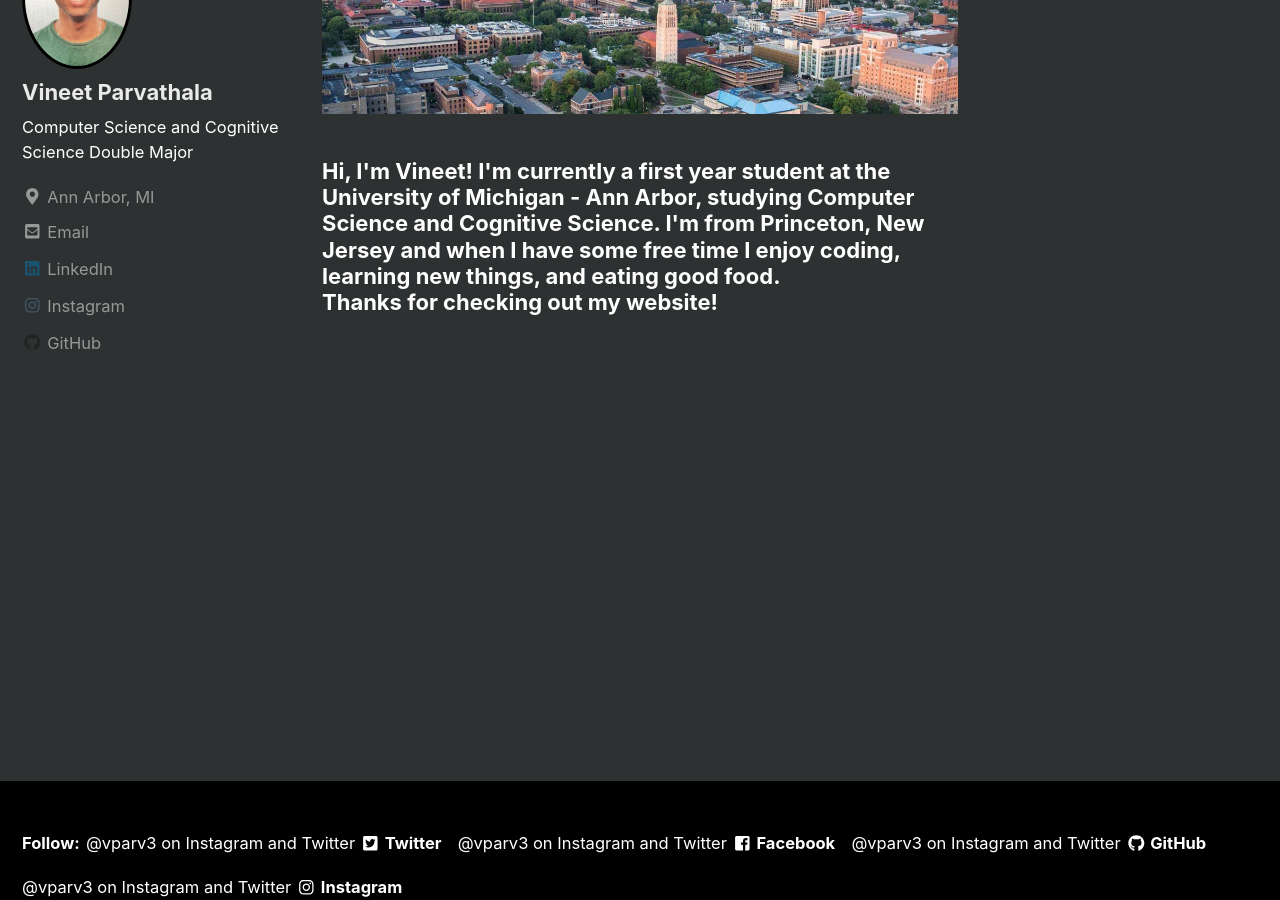
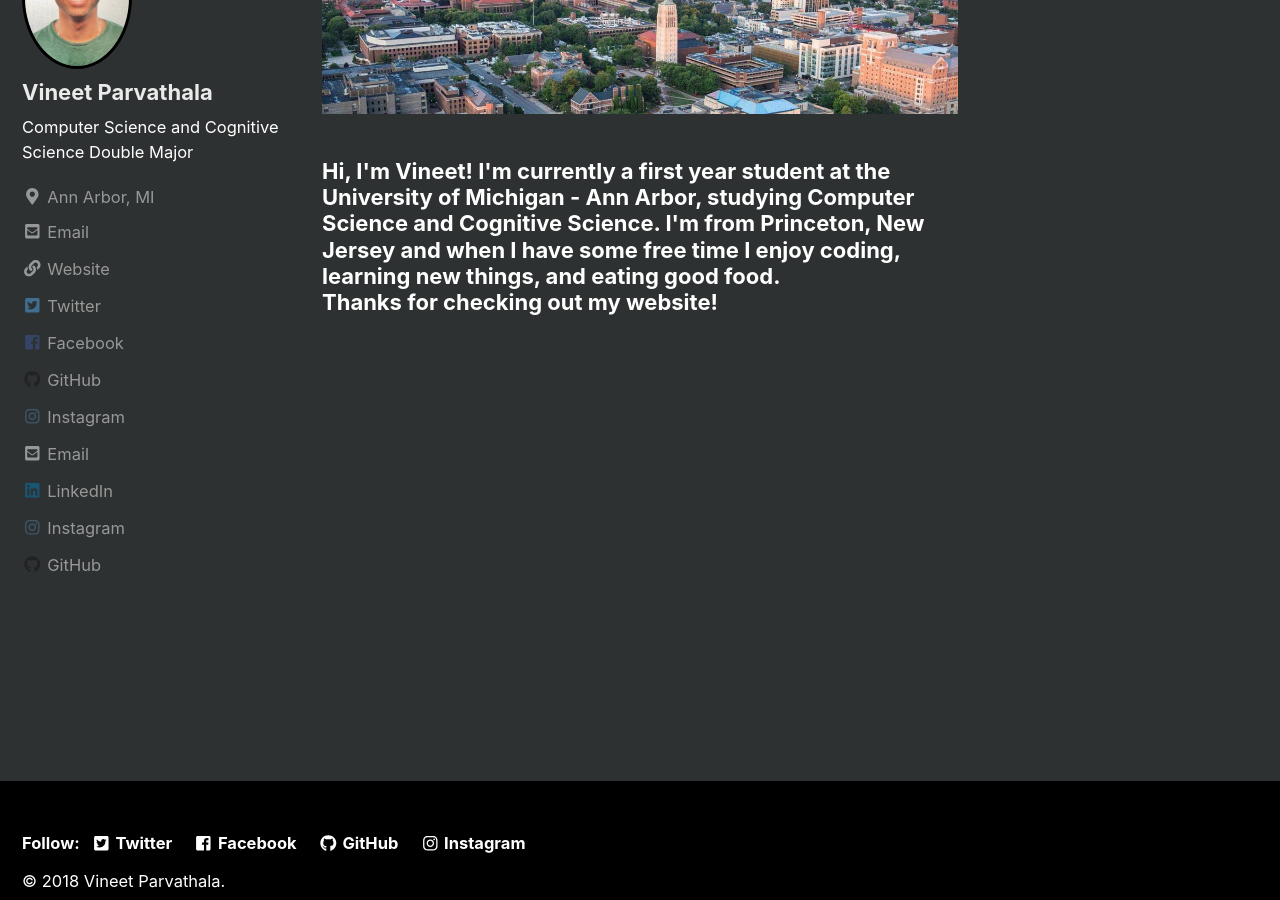
Before and after one commit to vparv/vparv.github.io, a Jekyll site: the page built from index.html, in a window 1280 px wide and 900 px high, scrolled down 212 px. Built offline with Jekyll 4.4.1, drawn with Linux system fonts in a browser that asks for light colours; cached includes are drawn as plain includes; nearby versions of some CDN libraries; the list of posts is cut into pages by our own code; some of the changed lines change nothing that is shown.

Commit message:
fixed footer text

```diff
--- a/_config.yml
+++ b/_config.yml
@@ -116,28 +116,25 @@
   links:
     - label: "Email"
       icon: "fas fa-fw fa-envelope-square"
-      # url: mailto:vparv@umich.edu
+      url: mailto:vparv@umich.edu
     - label: "Website"
       icon: "fas fa-fw fa-link"
-      # url: "https://vparv.github.io"
+      url: "https://vparv.github.io"
     - label: "Twitter"
       icon: "fab fa-fw fa-twitter-square"
-      # url: "https://twitter.com/"
+      url: "https://twitter.com/"
     - label: "Facebook"
       icon: "fab fa-fw fa-facebook-square"
-      # url: "https://facebook.com/"
+      url: "https://facebook.com/"
     - label: "GitHub"
       icon: "fab fa-fw fa-github"
-      # url: "https://github.com/vparv"
+      url: "https://github.com/vparv"
     - label: "Instagram"
       icon: "fab fa-fw fa-instagram"
-      # url: "https://instagram.com/vparv3"
+      url: "https://instagram.com/vparv3"
 
 # Site Footer
 footer:
-    #email            : "vparv@umich.edu"
-    #github           : "vparv"
-    #instagram        : "vparv3"
 
   links:
     - label: "Twitter"
--- a/_sass/minimal-mistakes/_footer.scss
+++ b/_sass/minimal-mistakes/_footer.scss
@@ -74,7 +74,7 @@
   }
 
   li + li:before {
-    content: "@vparv3 on Instagram and Twitter";
+    content: "";
     padding-right: 5px;
   }
 
```
